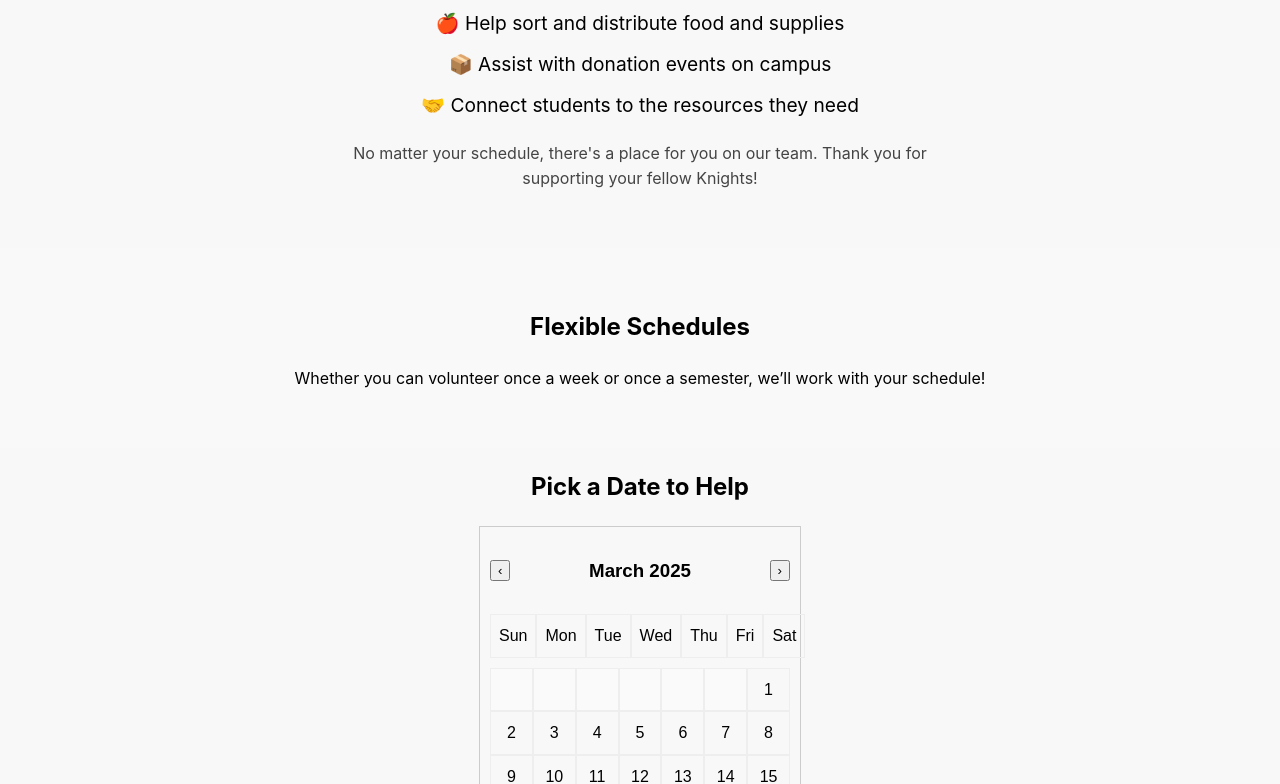
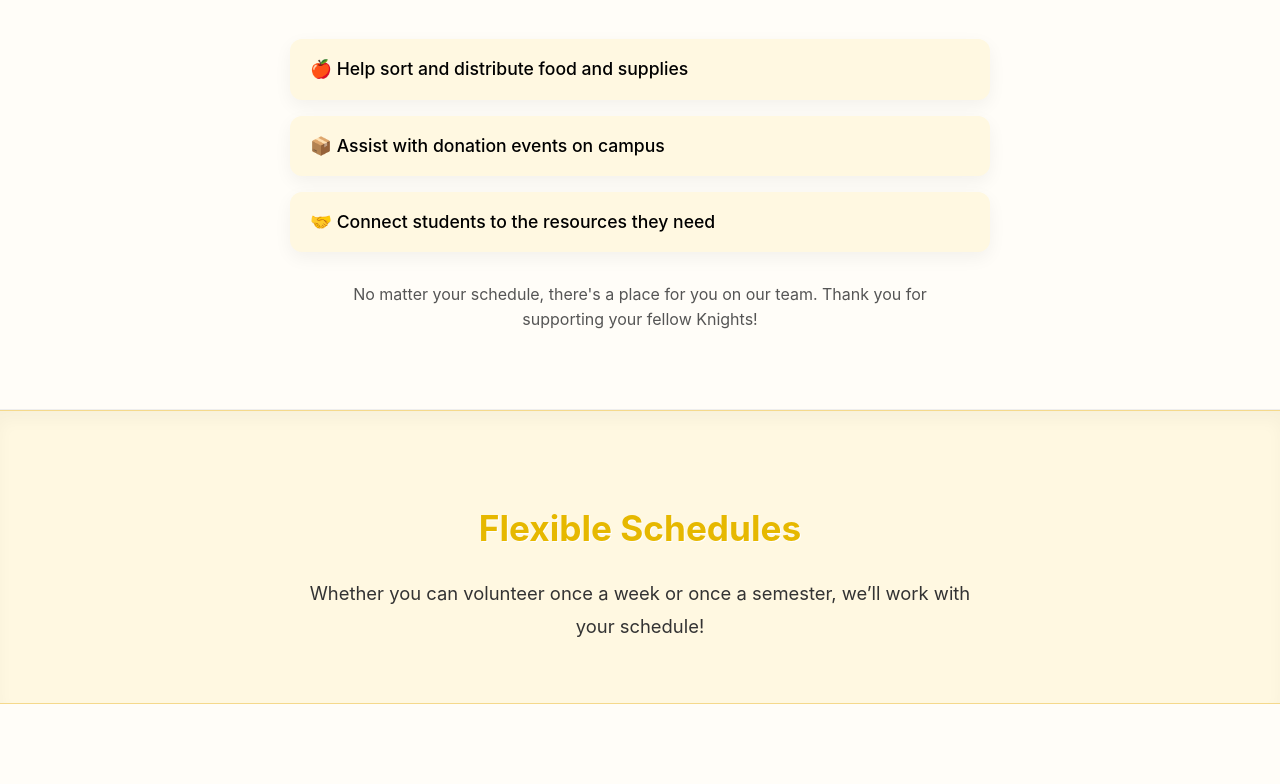
Before and after one commit to kuragii/Knights-Reach, a React (Create React App) app in the folder knights-reach/: page /volunteer in a window 1280 px wide. Shown: the part 476-1260 px from the top of the page. Built offline with nearby package versions, Linux system fonts and the light colour scheme.

Commit message:
UI updates

```diff
--- a/knights-reach/src/pages/Contact.js
+++ b/knights-reach/src/pages/Contact.js
@@ -19,6 +19,29 @@ export default function Contact() {
         setOpenIndex(openIndex === index ? null : index);
     };
 
+    const [formData, setFormData] = useState({
+        name: '',
+        email: '',
+        subject: '',
+        message: ''
+    });
+
+    const handleChange = (e) => {
+        const { name, value } = e.target;
+        setFormData((prev) => ({ ...prev, [name]: value }));
+    };
+
+    const handleSubmit = (e) => {
+        e.preventDefault();
+        alert("Message sent! Thank you for your feedback.");
+        setFormData({
+            name: '',
+            email: '',
+            subject: '',
+            message: ''
+        });
+    };
+
     return (
         <div>
             <Navbar />
@@ -30,46 +53,32 @@ export default function Contact() {
                     <Link to="/" className={"yellow-link"}>Home</Link> <span> &gt; </span> <span className="active">Contact</span>
                 </p>
                 <div>
-                    <Link to="/donation-form" className="button yellow">
-                        Fill out the donation form
-                    </Link>
-                    <Link to="/volunteers" className="button gray">
-                        Volunteers
-                    </Link>
+                    <Link to="/donate" className="button yellow">Fill out the donation form</Link>
+                    <Link to="/volunteer" className="button gray">Volunteers</Link>
                 </div>
             </header>
 
             {/* Contact Content */}
             <div className="contact-page">
-                {/* Top Banner */}
                 <div className="contact-banner">
                     <h2>Let’s Connect!</h2>
                 </div>
 
                 <p className="contact-heading">
-                    We are located at the University of Central Florida in Orlando,
-                    Florida.
+                    We are located at the University of Central Florida in Orlando, Florida.
                 </p>
 
                 <div className="contact-info-grid">
                     <div className="contact-card">
                         <div className="contact-icon">📍</div>
                         <h3>Physical Address</h3>
-                        <p>
-                            4000 Central Florida Blvd
-                            <br />
-                            Orlando, FL 32816
-                        </p>
+                        <p>4000 Central Florida Blvd<br />Orlando, FL 32816</p>
                     </div>
 
                     <div className="contact-card">
                         <div className="contact-icon">⏰</div>
                         <h3>Hours</h3>
-                        <p>
-                            Monday to Friday: 7am – 7pm
-                            <br />
-                            Weekend: 10am – 5pm
-                        </p>
+                        <p>Monday to Friday: 7am – 7pm<br />Weekend: 10am – 5pm</p>
                     </div>
 
                     <div className="contact-card">
@@ -79,57 +88,75 @@ export default function Contact() {
                     </div>
                 </div>
 
-                {/* Bottom Banner */}
+                {/* Form Section - Updated */}
                 <div className="contact-banner">
                     <h2>Send us your Feedback</h2>
                 </div>
                 <div className="contact-form">
-                    <form>
+                    <form onSubmit={handleSubmit}>
                         <label htmlFor="name">Full Name *</label>
-                        <input type="text" id="name" name="name" required />
+                        <input
+                            type="text"
+                            id="name"
+                            name="name"
+                            required
+                            value={formData.name}
+                            onChange={handleChange}
+                        />
 
                         <label htmlFor="email">Email Address *</label>
-                        <input type="email" id="email" name="email" required />
+                        <input
+                            type="email"
+                            id="email"
+                            name="email"
+                            required
+                            value={formData.email}
+                            onChange={handleChange}
+                        />
 
                         <label htmlFor="subject">Subject *</label>
-                        <input type="text" id="subject" name="subject" required />
+                        <input
+                            type="text"
+                            id="subject"
+                            name="subject"
+                            required
+                            value={formData.subject}
+                            onChange={handleChange}
+                        />
 
                         <label htmlFor="message">Message *</label>
-                        <textarea id="message" name="message" rows="5" required></textarea>
+                        <textarea
+                            id="message"
+                            name="message"
+                            rows="5"
+                            required
+                            value={formData.message}
+                            onChange={handleChange}
+                        ></textarea>
 
                         <button type="submit" className="button yellow">Send Message</button>
                     </form>
                 </div>
 
+                {/* Rest of the page remains unchanged */}
                 <section className="volunteer-cta">
                     <p className="cta-subtitle">Become a volunteer</p>
-                    <h2 className="cta-title">
-                        Join us for a better life<br />
-                        and beautiful future
-                    </h2>
-                    <Link to="/volunteer" className="button yellow">
-                        Apply Now
-                    </Link>
+                    <h2 className="cta-title">Join us for a better life<br />and beautiful future</h2>
+                    <Link to="/volunteer" className="button yellow">Apply Now</Link>
                 </section>
 
-                {/* FAQ Section */}
                 <div className="faq-section">
                     <h2>Frequently Asked Questions</h2>
                     <div className="faq-grid">
                         {faqs.map((faq, index) => (
-                            <div
-                                key={index}
-                                className="faq-card"
-                                onClick={() => toggle(index)}
-                            >
+                            <div key={index} className="faq-card" onClick={() => toggle(index)}>
                                 <div className="faq-question">{faq.question}</div>
-                                {openIndex === index && (
-                                    <div className="faq-answer">{faq.answer}</div>
-                                )}
+                                {openIndex === index && <div className="faq-answer">{faq.answer}</div>}
                             </div>
                         ))}
                     </div>
                 </div>
+
                 <div className="volunteer-banner">
                     <div className="volunteer-overlay">
                         <div className="volunteer-content">
@@ -139,19 +166,13 @@ export default function Contact() {
                         </div>
                     </div>
                 </div>
+            </div>
 
-
-
-            </div>
-            {/* Footer */}
             <footer className="footer">
                 <div className="footer-content">
                     <div className="footer-about">
                         <h4>About Knights Reach</h4>
-                        <p>
-                            Welcome to Knights Reach! A platform designed to connect those in need with those who want to give...
-                            <br />Together, we're creating a more efficient and compassionate way to support the Knights community!
-                        </p>
+                        <p>Welcome to Knights Reach! A platform designed to connect those in need with those who want to give...<br />Together, we're creating a more efficient and compassionate way to support the Knights community!</p>
                     </div>
 
                     <div className="footer-links">
@@ -162,7 +183,6 @@ export default function Contact() {
                             <li><a href="#">Terms & Conditions</a></li>
                         </ul>
                     </div>
-
 
                     <div className="footer-useful">
                         <h4>Useful Links</h4>
@@ -176,7 +196,6 @@ export default function Contact() {
                         <p>✉️ <a href="mailto:khkpantry@ucf.edu">khkpantry@ucf.edu</a></p>
                     </div>
                 </div>
-
                 <div className="footer-bottom">
                     <p>Copyright © 2025 – WordPress Theme by Creative Themes</p>
                 </div>
--- a/knights-reach/src/pages/Volunteer.css
+++ b/knights-reach/src/pages/Volunteer.css
@@ -16,27 +16,49 @@
 
 .volunteer-what {
     text-align: center;
-    padding: 40px 20px;
+    background-color: #fffdf8;
+    padding: 60px 20px;
+    border-top: 1px solid #eee;
+    border-bottom: 1px solid #eee;
 }
 
 .volunteer-list {
     list-style: none;
     padding: 0;
-    margin: 20px auto;
-    max-width: 600px;
+    margin: 30px auto;
+    max-width: 700px;
+    display: flex;
+    flex-direction: column;
+    gap: 16px;
 }
 
 .volunteer-list li {
-    font-size: 1.2rem;
-    margin-bottom: 10px;
+    background-color: #fff8e1;
+    border-radius: 12px;
+    box-shadow: 0 6px 18px rgba(0, 0, 0, 0.05);
+    padding: 16px 20px;
+    font-size: 1.1rem;
+    font-weight: 500;
+    display: flex;
+    align-items: center;
+    gap: 12px;
+    transition: transform 0.2s ease, box-shadow 0.2s ease;
+}
+
+
+.volunteer-list li:hover {
+    transform: translateY(-3px);
+    box-shadow: 0 10px 24px rgba(0, 0, 0, 0.1);
 }
 
 .volunteer-note {
-    color: #444;
-    margin-top: 20px;
+    font-size: 1rem;
+    color: #555;
+    margin-top: 30px;
     max-width: 600px;
     margin-left: auto;
     margin-right: auto;
+    line-height: 1.6;
 }
 
 .volunteer-flexibility {
@@ -89,36 +111,115 @@
     font-weight: bold;
 }
 
+/* Volunteer Calendar Section */
+.volunteer-calendar {
+    background-color: #fffdf8;
+    padding: 60px 20px;
+    text-align: center;
+}
+
+.volunteer-calendar h2 {
+    font-size: 2rem;
+    margin-bottom: 30px;
+    color: #222;
+}
+
+/* Updated Calendar Styling */
 .calendar {
-    border: 1px solid #ccc;
-    padding: 10px;
-    max-width: 300px;
-    margin: 1em auto;
-    font-family: sans-serif;
+    background: #ffffff;
+    border: none;
+    border-radius: 16px;
+    padding: 20px;
+    max-width: 360px;
+    margin: 0 auto;
+    box-shadow: 0 12px 30px rgba(0, 0, 0, 0.06);
+    font-family: 'Inter', sans-serif;
 }
 
 .calendar .header {
     display: flex;
     justify-content: space-between;
     align-items: center;
+    font-weight: bold;
+    font-size: 1.1rem;
+    color: #333;
+    margin-bottom: 15px;
+}
+
+.calendar .header button {
+    background: #fbc02d;
+    border: none;
+    padding: 6px 12px;
+    border-radius: 6px;
+    font-size: 1rem;
+    cursor: pointer;
+    transition: background 0.3s;
+}
+
+.calendar .header button:hover {
+    background: #f59e0b;
+    color: white;
 }
 
 .weekdays, .dates {
     display: grid;
     grid-template-columns: repeat(7, 1fr);
     text-align: center;
-    margin-top: 10px;
 }
 
-  .weekdays div, .date {
-    padding: 8px;
-    border: 1px solid #eee;
+.weekdays div {
+    font-weight: 600;
+    padding: 10px 0;
+    color: #555;
+    background-color: #fff8e1;
+    border-radius: 8px;
+    margin-bottom: 6px;
+}
+
+.date {
+    padding: 12px 0;
+    border-radius: 10px;
+    transition: background 0.2s, transform 0.2s;
+    font-size: 1rem;
+    color: #222;
+}
+
+.date.active {
+    background-color: #fff3cd;
+    cursor: pointer;
 }
 
 .date.active:hover {
-    background: #f0f0f0;
-    cursor: pointer;
+    background-color: #ffe69c;
+    transform: scale(1.05);
 }
+
 .date.empty {
-    background: #fafafa;
+    background: transparent;
+    cursor: default;
 }
+
+.volunteer-flexibility {
+    background-color: #fff8e1;
+    text-align: center;
+    padding: 60px 20px;
+    border-top: 1px solid #f5d98c;
+    border-bottom: 1px solid #f5d98c;
+    box-shadow: inset 0 10px 15px rgba(0, 0, 0, 0.03);
+}
+
+.volunteer-flexibility h2 {
+    font-size: 2.2rem;
+    font-weight: 700;
+    color: #e6b800;
+    margin-bottom: 20px;
+    text-shadow: 1px 1px #fff;
+}
+
+.volunteer-flexibility p {
+    font-size: 1.15rem;
+    color: #333;
+    max-width: 700px;
+    margin: 0 auto;
+    line-height: 1.8;
+}
```
Lines whose indentation alone changed are shown as unchanged.
